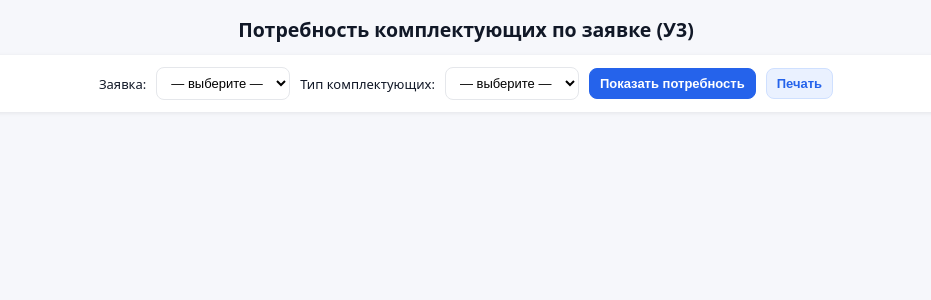
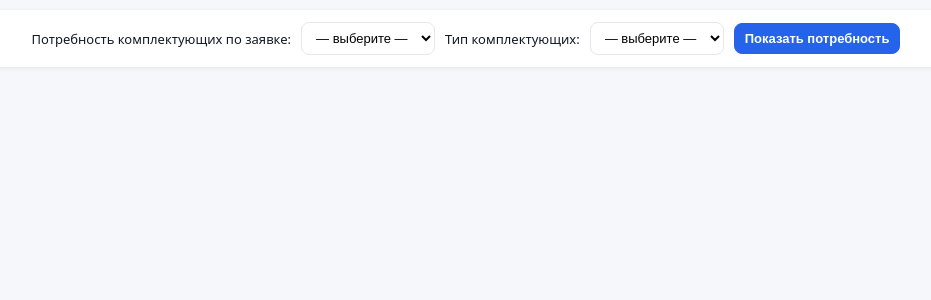
Before and after one commit to Artbelt/production-planning-system, a PHP site: page /plan_U3/NP_supply_requirements.php in a window 1280 px wide. Shown: the top 300 px of the page, without its empty margins (174-1105 px from the left). Run offline with PHP 8.4, Linux system fonts and the light colour scheme; data that the repository does not hold is empty.

Commit message:
Update NP_supply_requirements.php

```diff
--- a/plan_U3/NP_supply_requirements.php
+++ b/plan_U3/NP_supply_requirements.php
@@ -400,8 +400,6 @@ if (isset($_GET['ajax']) && $_GET['ajax']=='1') {
     // Хелпер форматирования
     function fmt($x){ return rtrim(rtrim(number_format((float)$x,3,'.',''), '0'), '.'); }
 
-    // Заголовок для печати (один раз)
-    echo "<h3 class=\"subtitle\">Заявка ".htmlspecialchars($order).": потребность — ".htmlspecialchars($title)."</h3>";
 
     // Создаем одну таблицу со всеми датами
         echo '<div class="table-wrap"><table class="pivot">';
@@ -499,7 +497,7 @@ $orders = $pdo->query("SELECT DISTINCT order_number FROM build_plans ORDER BY or
         }
         h2{margin:6px 0 12px;text-align:center}
         .panel{
-            max-width:1100px;margin:0 auto 12px;background:#fff;border-radius:10px;
+            max-width:1200px;margin:0 auto 12px;background:#fff;border-radius:10px;
             padding:12px;box-shadow:0 1px 4px rgba(0,0,0,.08);
             display:flex;flex-wrap:wrap;gap:10px;align-items:center;justify-content:center
         }
@@ -527,7 +525,7 @@ $orders = $pdo->query("SELECT DISTINCT order_number FROM build_plans ORDER BY or
 
         .table-wrap{overflow-x:auto;background:#fff;border-radius:10px;box-shadow:0 1px 4px rgba(0,0,0,.08);padding:6px;margin-bottom:14px;width:100%}
         table.pivot{border-collapse:collapse;width:100%;min-width:640px;font-size:11px;table-layout:fixed}
-        table.pivot th, table.pivot td{border:1px solid #ddd;padding:4px 5px;text-align:center;vertical-align:middle}
+        table.pivot th, table.pivot td{border:1px solid #ddd;padding:3px 4px;text-align:center;vertical-align:middle;line-height:1.2}
         table.pivot thead th{background:#f0f0f0;font-weight:600}
         .left{text-align:left;white-space:normal;min-width:140px;width:140px;max-width:140px;font-size:10.5px}
         .nowrap{white-space:nowrap}
@@ -738,10 +736,11 @@ $orders = $pdo->query("SELECT DISTINCT order_number FROM build_plans ORDER BY or
 </head>
 <body>
 
-<h2>Потребность комплектующих по заявке (У3)</h2>
+
 
 <div class="panel">
-    <label>Заявка:</label>
+
+    <label>Потребность комплектующих по заявке:</label>
     <select id="order">
         <option value="">— выберите —</option>
         <?php foreach ($orders as $o): ?>
@@ -756,7 +755,7 @@ $orders = $pdo->query("SELECT DISTINCT order_number FROM build_plans ORDER BY or
     </select>
 
     <button class="btn-primary" onclick="loadPivot()">Показать потребность</button>
-    <button class="btn-soft" onclick="window.print()">Печать</button>
+
     <button class="btn-soft" onclick="exportToExcel()" id="exportExcelBtn" style="display:none;">Экспорт в Excel</button>
     <button class="btn-soft" onclick="openCreateRequestModal()" id="createRequestBtn" style="display:none;">Создать заявку</button>
 </div>
@@ -809,10 +808,15 @@ $orders = $pdo->query("SELECT DISTINCT order_number FROM build_plans ORDER BY or
         const rows = table.querySelectorAll('tbody tr');
 
         rows.forEach(row => {
+            // Пропускаем строку "Итого по дням"
+            if (row.classList.contains('foot')) return;
+
             const cells = row.querySelectorAll('td');
             if (cells.length < 2) return;
 
             const position = cells[0].textContent.trim();
+            // Дополнительная проверка на случай, если класс не установлен
+            if (position === 'Итого по дням') return;
             const inOrderCell = cells[cells.length - 3]; // "В заказе"
             const inStockCell = cells[cells.length - 2];  // "На складе"
             const deficitCell = cells[cells.length - 1];  // "Дефицит"
```
